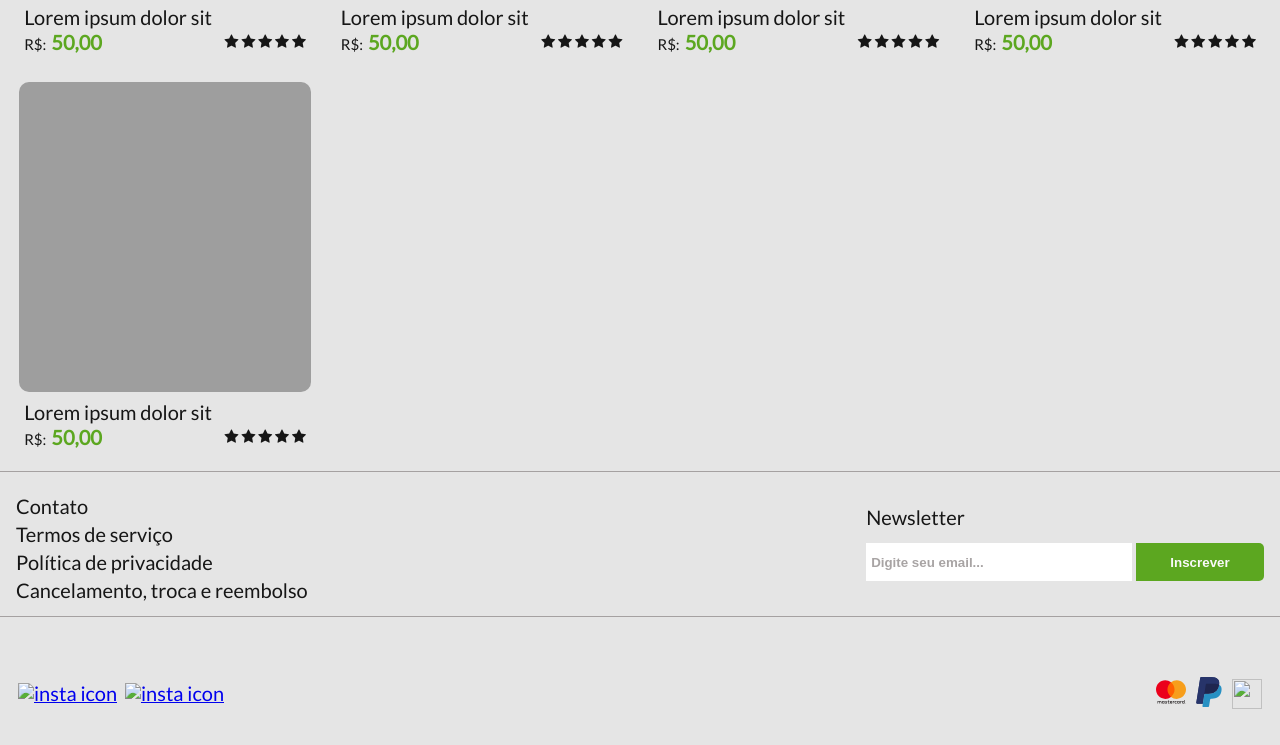
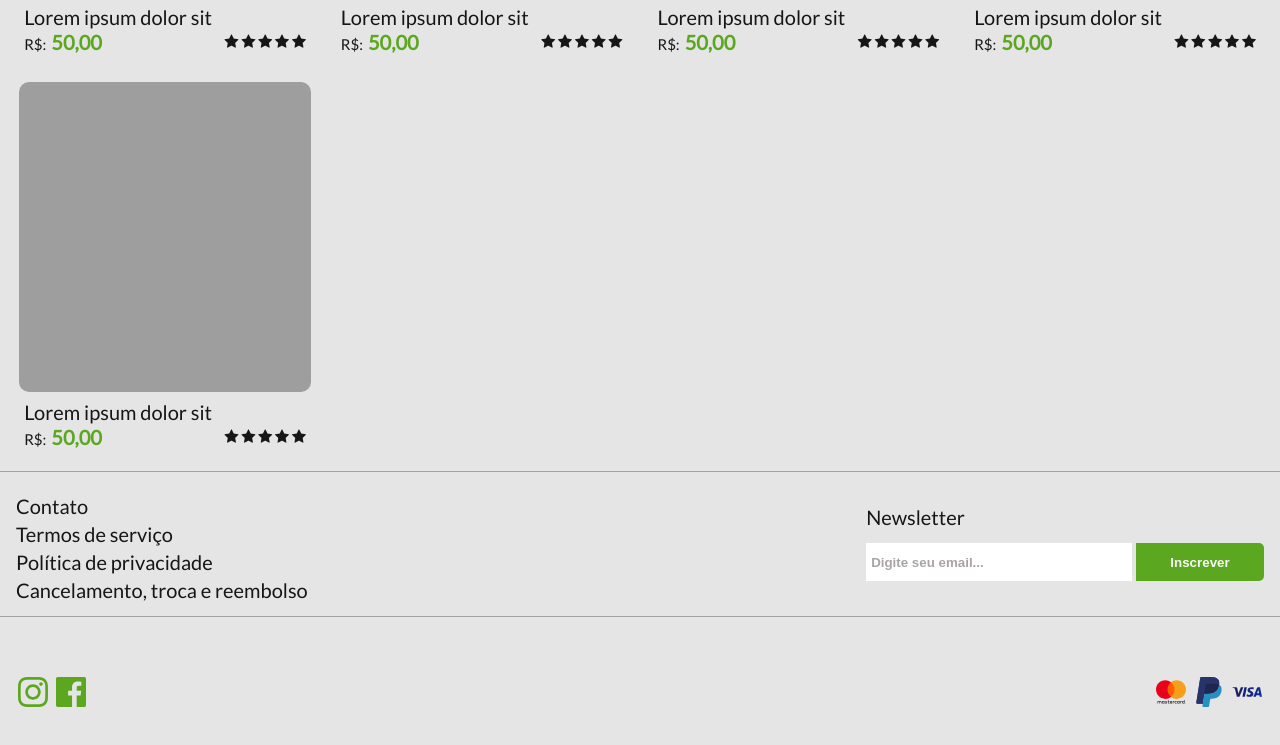
Before and after one commit to Victoritalo/Figma-Frontend-Challenges, a plain HTML site: page selfcare/index.html in a window 1280 px wide. Shown: the part 1189-1934 px from the top of the page. Drawn offline with Linux system fonts and the light colour scheme; the site is published under a folder, as on GitHub Pages, so addresses that start at the root find nothing.

Commit message:
:bug: Corrigido erro no HTML e CSS

```diff
--- a/selfcare/assets/CSS/style.css
+++ b/selfcare/assets/CSS/style.css
@@ -137,7 +137,6 @@ main {
 
 .container .card .image-box img:hover {
   transform: scale(1.2);
-  /* cursor: pointer; */
 }
 
 .container .card .content {
@@ -253,9 +252,7 @@ input::placeholder {
   }
 
   .banner-slider img {
-    /* display: block; */
     height: 150px;
-    /* object-fit: cover; */
     object-position: center;
     width: 100%;
   }
--- a/selfcare/index.html
+++ b/selfcare/index.html
@@ -236,7 +236,7 @@
             </div>
           </div>
         </div>
-        <!-- HEEEEEEEEEEEEEEEEEEEEEEEEEEEEEEEEEEEEEEEEEEELP -->
+
         <div class="card">
           <div class="image-box">
             <img src="./assets/images/imageCards/img9.jpg" alt="product" />
@@ -282,22 +282,20 @@
           </form>
       </article>
     </section>
-    <!-- FOOTER START -->
+
     <footer class="footerConfig">
       <section class="footerLeft">
         <article>
-          <a href="#"><img src="/assets/images/icons/iconmonstr-instagram-11.svg" alt="insta icon"></a>
-          <a href="#"><img src="/assets/images/icons/iconmonstr-facebook-6.svg" alt="insta icon"></a>
+          <a href="#"><img src="./assets/images/icons/iconmonstr-instagram-11.svg" alt="insta icon"></a>
+          <a href="#"><img src="./assets/images/icons/iconmonstr-facebook-6.svg" alt="insta icon"></a>
         </article>
       </section>
 
       <section class="footerRight">
         <article>
-
-            <img src="assets/images/icons/mastercard-2.svg" alt="">
-            <img src="assets/images/icons/paypal.svg" alt="">
-            <img src="/assets/images/icons/Visa_2014.svg" alt="">
-
+            <img src="./assets/images/icons/mastercard-2.svg" alt="">
+            <img src="./assets/images/icons/paypal.svg" alt="">
+            <img src="./assets/images/icons/Visa_2014.svg" alt="">
         </article>
       </section>
 
```
